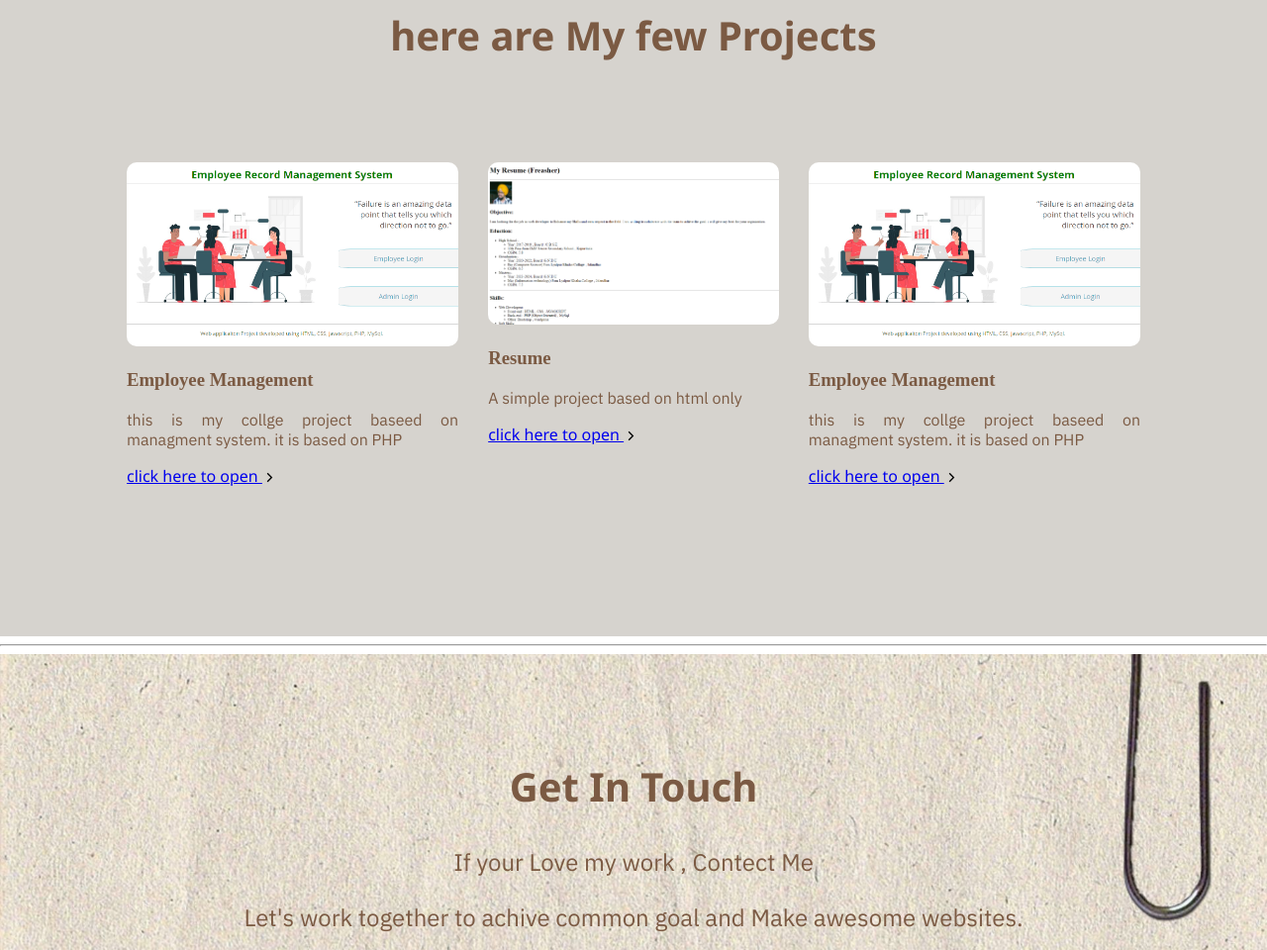
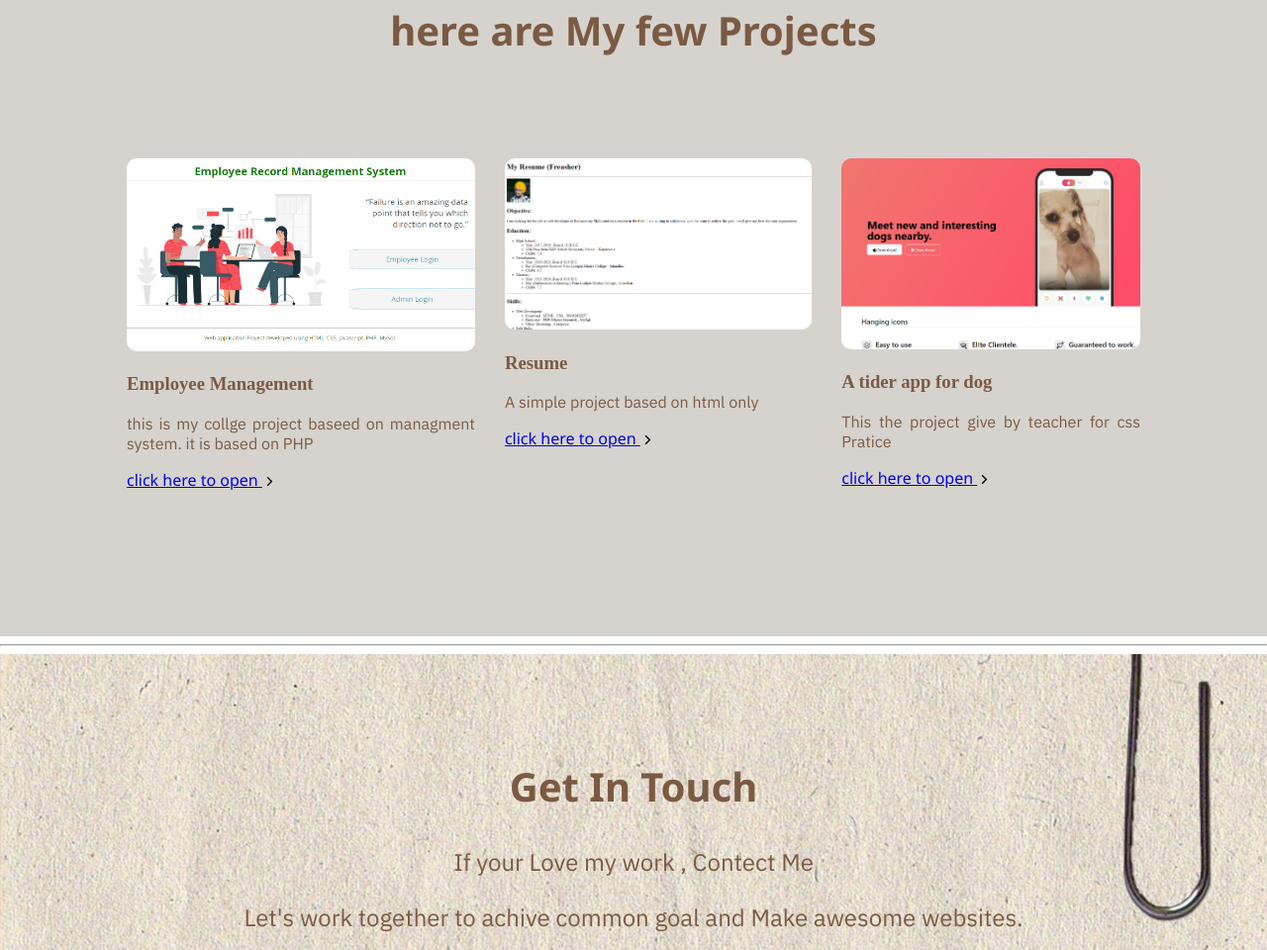
Before and after one commit to rajwindersxxx/website, a plain HTML site: page index.html in a window 1280 px wide. Shown: the part 2693-3653 px from the top of the page at 99% size. Drawn offline with Linux system fonts and the light colour scheme.

Commit message:
Add files via upload

```diff
--- a/index.html
+++ b/index.html
@@ -117,11 +117,12 @@
         </div>
 
         <div class="card">
-          <img src="./assets/images/project1-erms.png" width="100%" />
-          <h3>Employee Management</h3>
+          <img src="./assets/images/project3.png" width="100%" />
+          <h3>
+            A tider app  for dog
+          </h3>
           <p>
-            this is my collge project baseed on managment system. it is based on
-            PHP
+            This the project give by teacher for css Pratice
           </p>
           <a href="./public/4.4 capstone(resume)/index.html" class="">click here to open <img class="icons" src="./assets/svg/211688_forward_arrow_icon.svg" height="15px"/></a>
         </div>
```
